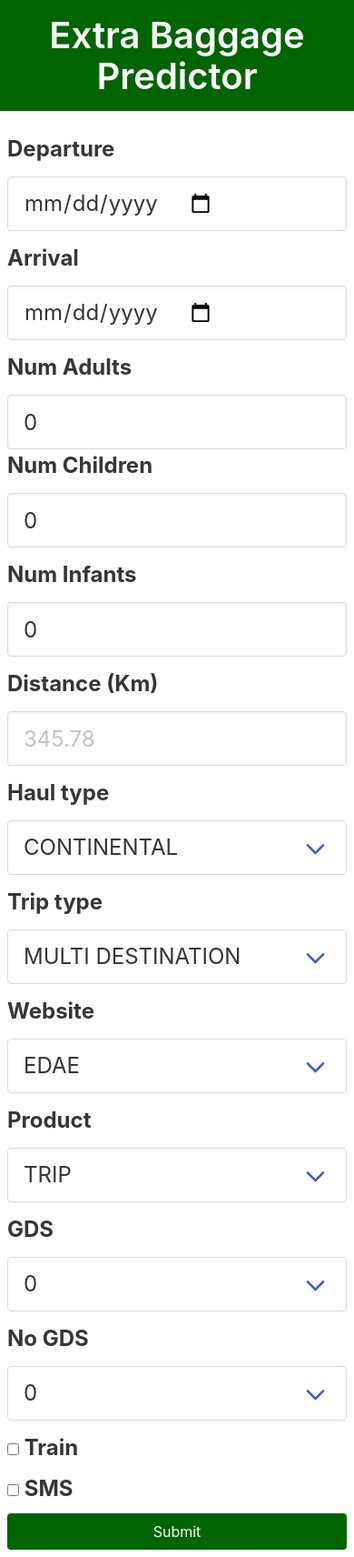
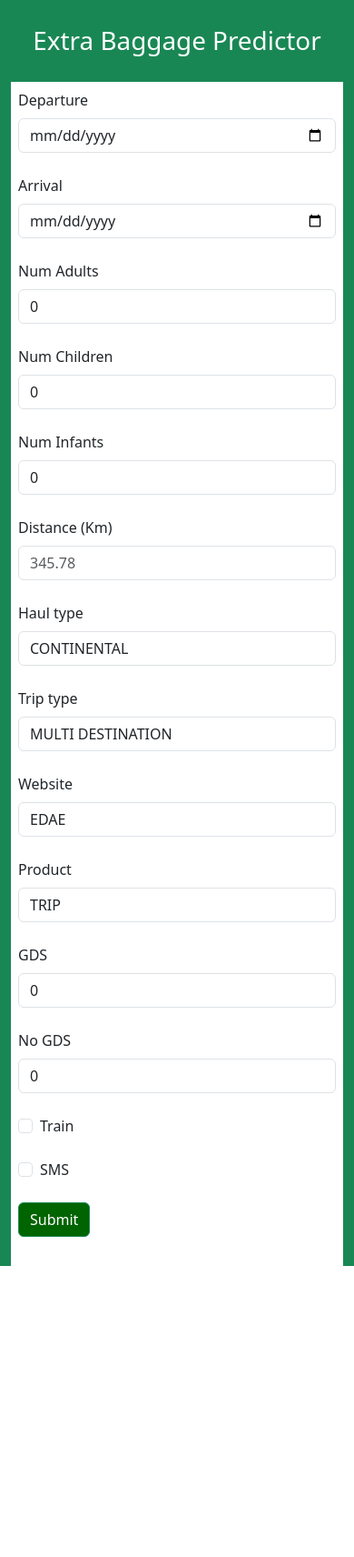
Before and after one commit to opartida/baggage-predictor, a Flask app: page / in a window 390 px wide. Shown: the whole page at 91% size. After the commit the page ends 1392 px from the top, so only its background shows below. Run offline with Flask 2, Linux system fonts and the light colour scheme; some libraries are stand-ins or nearby versions.

Commit message:
fix: boostrap responsive

```diff
--- a/Templates/form.html
+++ b/Templates/form.html
@@ -1,170 +1,157 @@
 <form method="post" action="/predict" class="control has-background-white p-2">
-  <div class="field">
-    <label class="label is-large is-large">Departure</label>
-    <div class="control">
-      <input class="input is-large" name="departure" type="date" />
+  <div class="mb-4">
+    <label for="departure" class="form-label">Departure</label>
+    <input
+      class="input input-lg form-control"
+      id="departure"
+      name="departure"
+      type="date"
+    />
   </div>
+  <div class="mb-4">
+    <label for="arrival" class="form-label">Arrival</label>
+    <input
+      class="input input-lg form-control"
+      id="arrival"
+      name="arrival"
+      type="date"
+    />
   </div>
-  <div class="field">
-    <label class="label is-large">Arrival</label>
-    <div class="control">
-      <input class="input is-large" name="arrival" type="date" />
-    </div>
-  </div>
-  <div class="field">
-    <label class="label is-large">Num Adults</label>
-    <div class="control">
+  <div class="mb-4">
+    <label for="adults" class="form-label">Num Adults</label>
+
     <input
       type="number"
-        class="input is-large"
+      class="form-control"
       name="adults"
       min="0"
       max="10"
+      id="adults"
       value="0"
     />
   </div>
-    <div class="field">
-      <label class="label is-large">Num Children</label>
-      <div class="control">
+  <div class="mb-4">
+    <label for="children" class="form-label">Num Children</label>
+
     <input
       type="number"
-          class="input is-large"
+      class="input input-lg form-control"
       name="children"
       min="0"
       max="10"
+      id="children"
       value="0"
     />
   </div>
-    </div>
-    <div class="field">
-      <label class="label is-large">Num Infants</label>
-      <div class="control">
+  <div class="mb-4">
+    <label for="infants" class="form-label">Num Infants</label>
+
     <input
       type="number"
-          class="input is-large"
+      class="input input-lg form-control"
       name="infants"
       min="0"
       max="10"
+      id="infants"
       value="0"
     />
   </div>
-    </div>
-    <div class="field">
-      <label class="label is-large">Distance (Km)</label>
-      <div class="control">
+  <div class="mb-4">
+    <label for="distance" class="form-label">Distance (Km)</label>
+
     <input
       size="10"
+      id="distance"
       name="distance"
-          class="input is-large"
+      class="input input-lg form-control"
       placeholder="345.78"
       pattern="(^\d+$)|(\d+\.\d+)"
       type="text"
       required
     />
   </div>
-    </div>
-    <div class="field">
-      <label class="label is-large">Haul type</label>
-      <div class="control">
-        <div class="select is-large is-fullwidth">
-          <select name="haul_type">
+  <div class="mb-4">
+    <label for="haul_type" class="form-label">Haul type</label>
+
+    <select name="haul_type" class="form-control input-lg" id="haul_type">
       {% for i in ['CONTINENTAL', 'DOMESTIC', 'INTERCONTINENTAL']%}
 
       <option>{{i}}</option>
       {% endfor %}
     </select>
   </div>
-      </div>
-    </div>
-    <div class="field">
-      <label class="label is-large">Trip type</label>
-      <div class="control">
-        <div class="select is-large is-fullwidth">
-          <select name="trip_type">
+  <div class="mb-4">
+    <label for="trip_type" class="form-label">Trip type</label>
+
+    <select name="trip_type" class="form-control input-lg" id="trip_type">
       {% for i in ['MULTI DESTINATION', 'ONE WAY', 'ROUND TRIP']%}
 
-            <option value="{{i}}">{{i}}</option>
+      <option>{{i}}</option>
       {% endfor %}
     </select>
   </div>
-      </div>
-    </div>
-  </div>
-  <div class="field">
-    <label class="label is-large">Website</label>
-    <div class="control">
-      <div class="select is-large is-fullwidth">
-        <select name="website">
+
+  <div class="mb-4">
+    <label for="" class="form-label">Website</label>
+
+    <select name="website" class="form-control input-lg">
       {% for i in ['EDAE', 'EDAR', 'EDAU', 'EDBR', 'EDCA', 'EDCH', 'EDCL',
-          'EDCN', 'EDCO', 'EDDE', 'EDEG', 'EDES', 'EDFR', 'EDGB', 'EDGR',
-          'EDHK', 'EDID', 'EDIN', 'EDIT', 'EDJP', 'EDMA', 'EDMX', 'EDNL',
-          'EDNZ', 'EDPE', 'EDPH', 'EDPT', 'EDRU', 'EDSG', 'EDTH', 'EDTR',
-          'EDUK', 'EDUS', 'EDVE', 'EDZA', 'GODE', 'GOES', 'GOFR', 'GOGB',
-          'GOIT', 'GONL', 'GOPT', 'OPAT', 'OPAU', 'OPCH', 'OPDE', 'OPDEC',
-          'OPFR', 'OPFRC', 'OPGB', 'OPIT', 'OPNL', 'OPPL', 'OPPLC', 'OPUK',
-          'TLDK', 'TLDKC', 'TLFI', 'TLNO', 'TLSE']%}
-          <option value="{{i}}">{{i}}</option>
+      'EDCN', 'EDCO', 'EDDE', 'EDEG', 'EDES', 'EDFR', 'EDGB', 'EDGR', 'EDHK',
+      'EDID', 'EDIN', 'EDIT', 'EDJP', 'EDMA', 'EDMX', 'EDNL', 'EDNZ', 'EDPE',
+      'EDPH', 'EDPT', 'EDRU', 'EDSG', 'EDTH', 'EDTR', 'EDUK', 'EDUS', 'EDVE',
+      'EDZA', 'GODE', 'GOES', 'GOFR', 'GOGB', 'GOIT', 'GONL', 'GOPT', 'OPAT',
+      'OPAU', 'OPCH', 'OPDE', 'OPDEC', 'OPFR', 'OPFRC', 'OPGB', 'OPIT', 'OPNL',
+      'OPPL', 'OPPLC', 'OPUK', 'TLDK', 'TLDKC', 'TLFI', 'TLNO', 'TLSE']%}
+      <option>{{i}}</option>
       {% endfor %}
     </select>
   </div>
-    </div>
-  </div>
-  <div class="field">
-    <label class="label is-large">Product</label>
-    <div class="control">
-      <div class="select is-large is-fullwidth">
-        <select name="product">
+  <div class="mb-4">
+    <label for="" class="form-label">Product</label>
+    <select name="product" class="form-control input-lg">
       {% for i in ['TRIP', 'DYNPACK'] %}
       <option>{{i}}</option>
       {% endfor %}
     </select>
   </div>
-    </div>
-  </div>
-  <div class="field">
-    <label class="label is-large">GDS</label>
-    <div class="control">
-      <div class="select is-large is-fullwidth">
-        <select name="gds">
+  <div class="mb-4">
+    <label for="" class="form-label">GDS</label>
+
+    <select name="gds" class="form-control input-lg">
       {% for i in [0, 1,2,3,4] %}
       <option>{{i}}</option>
       {% endfor %}
     </select>
   </div>
-    </div>
-  </div>
-  <div class="field">
-    <label class="label is-large">No GDS</label>
-    <div class="control">
-      <div class="select is-large is-fullwidth">
-        <select name="no_gds">
+  <div class="mb-4">
+    <label for="" class="form-label">No GDS</label>
+    <select name="no_gds" class="form-control input-lg">
       {% for i in [0, 1,2,3,4] %}
       <option>{{i}}</option>
       {% endfor %}
     </select>
   </div>
+  <div class="mb-4">
+    <div class="form-check">
+      <input class="form-check-input" type="checkbox" id="train" />
+      <label class="form-check-label" for="train"> Train </label>
     </div>
   </div>
-  <div class="field">
-    <label class="label is-large">
-      <input type="checkbox" id="train" name="train" />
-    Train</label>
+
+  <div class="mb-4">
+    <div class="form-check">
+      <input class="form-check-input" type="checkbox" id="sms" />
+      <label class="form-check-label" for="sms"> SMS </label>
     </div>
-  <div class="field">
+  </div>
 
-      <label class="checkbox label is-large">
-      <input type="checkbox" id="sms" name="sms" />
-
-    SMS</label>
-  </div>
-  <div class="field">
-    <div class="control">
+  <div class="mb-4">
     <button
+      type="submit"
       style="background-color: darkgreen; color: white"
-        class="button is-link is-fullwidth"
+      class="btn btn-success input-lg"
     >
       Submit
     </button>
   </div>
-  </div>
 </form>
--- a/Templates/home.html
+++ b/Templates/home.html
@@ -1,31 +1,28 @@
 <!DOCTYPE html>
 <html lang="en">
   <head>
-    <meta charset="UTF-8" />
+    {% block head %}
+    <meta
+      content="maximum-scale=1.0, initial-scale=1.0, width=device-width"
+      name="viewport"
+    />
+
     <title>{{title}}</title>
-
-    <link
-      rel="stylesheet"
-      href="https://cdn.jsdelivr.net/npm/bulma@0.9.4/css/bulma.min.css"
-    />
+    {% block styles %} {{ bootstrap.load_css() }} {% endblock %} {% endblock %}
   </head>
   <body>
-    <div class="container">
-      <div class="content">
-        <h1>
-          <div
-            class="is-size-2 has-text-centered p-4"
-            style="background-color: darkgreen; color: white"
-          >
-            Extra Baggage Predictor
-          </div>
-        </h1>
-        {% if (pred is number) or (pred is string) %}
-        <div class="notification is-primary">
-          Expected probability extra bags will be added: {{pred}}
-        </div>
-        {% endif %} {% include "form.html" %}
+    {% block content %}
+    <div class="container bg-success">
+      <div class="text-center p-4 bg-success fs-1 text-white">Extra Baggage Predictor</div>
+      {% if (pred is number) or (pred is string) %}
+      <div class="alert alert-success fs-2">
+        Expected probability extra bags will be added: {{pred}}
       </div>
+      {% endif %}
+      <div class="bg-white">{% include "form.html" %}</div>
     </div>
+    {% endblock %} {% block scripts %}
+    <!-- Optional JavaScript -->
+    {{ bootstrap.load_js() }} {% endblock %}
   </body>
 </html>
--- a/app.py
+++ b/app.py
@@ -1,12 +1,15 @@
 from flask import Flask,request, render_template
+from flask_assets import Environment
+import util.assets
 import tensorflow as tf
 import datetime
 from tensorflow import keras
 import os
+from flask_bootstrap import Bootstrap5
 
 # Initalise the Flask app
 app = Flask(__name__, template_folder='Templates')
-
+Bootstrap5(app)
 def formatDate(date_string):
     if (not date_string):
         date_object = datetime.datetime.today()
--- /dev/null
+++ b/util/assets.py
@@ -0,0 +1,7 @@
+from flask_assets import Bundle
+bundles = {
+
+    'scss_all': Bundle(
+        'app.scss', filters='pyscss', output='all.css'
+    )
+}
```
Also changed, not shown: Templates/form_copy.html (added, +35 -0 lines), requirements.txt (+7 -0 lines), app.png (added), static/sass/app.scss (added), 2 other files. Lines whose indentation alone changed are shown as unchanged.
